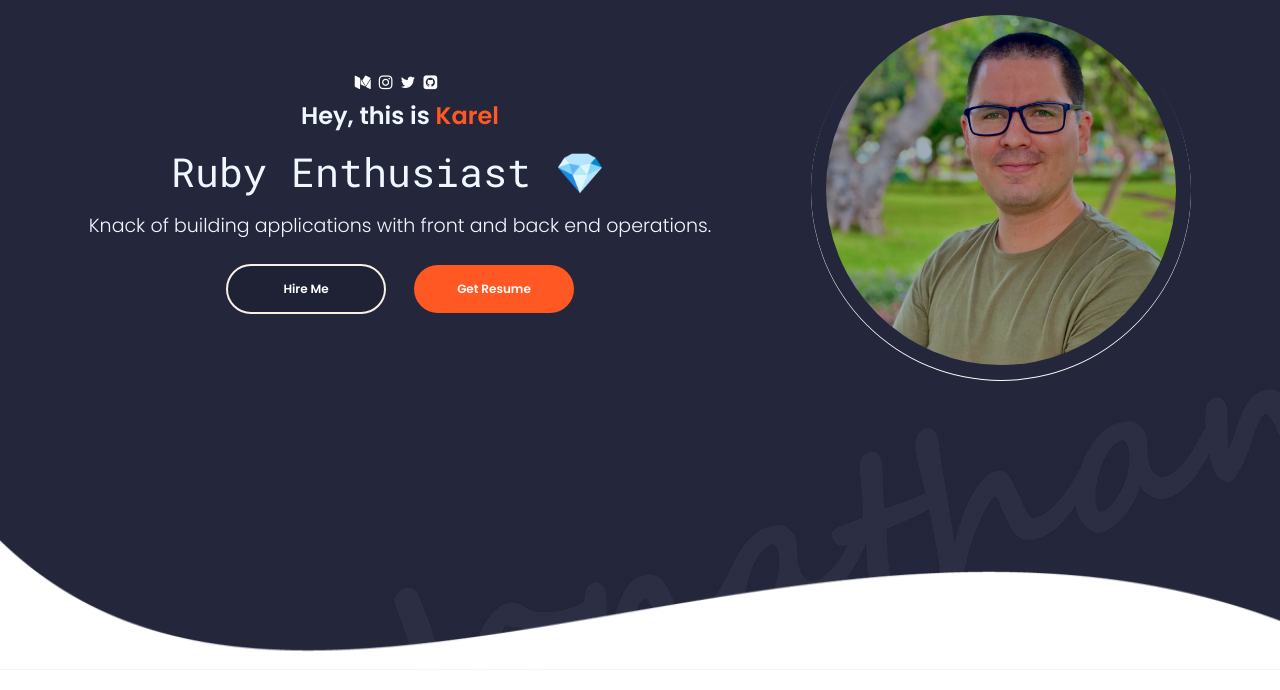
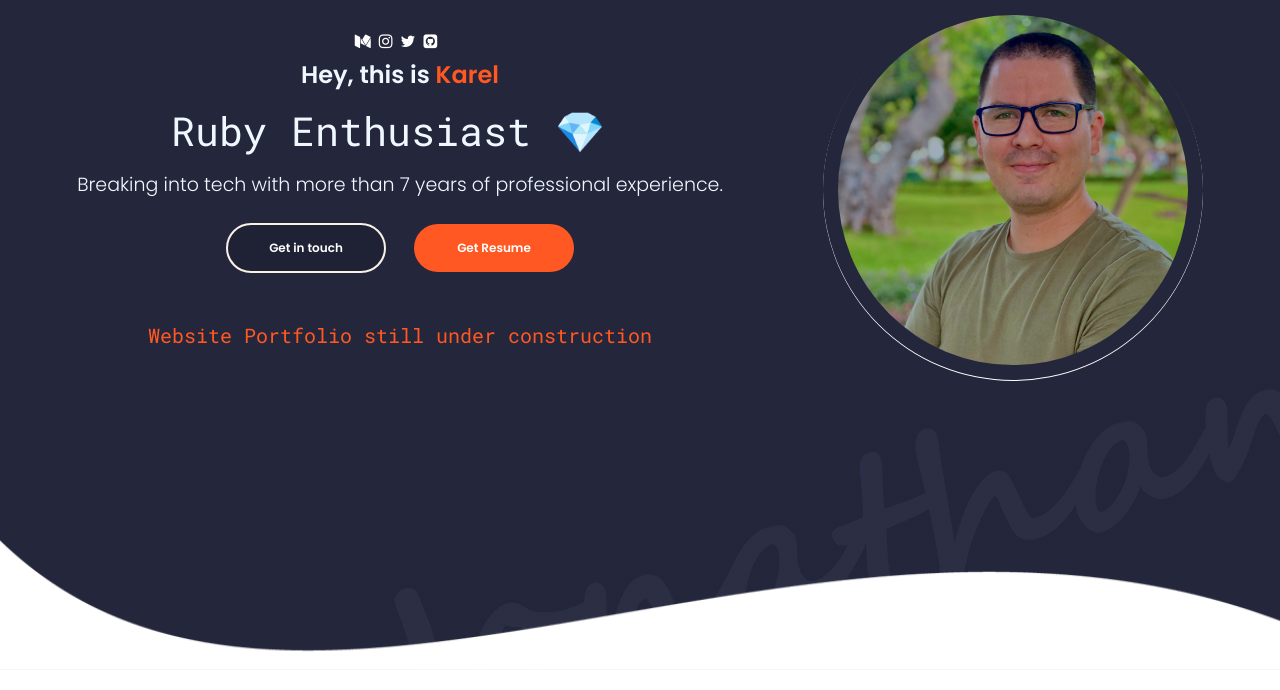
Before and after one commit to karelvanoordt/karelvanoordt-portfolio, a React (Create React App) app in the folder client/: page / in a window 1280 px wide. Shown: the top 690 px of the page. Built offline with nearby package versions, Linux system fonts and the light colour scheme; a web font is replaced by a local one.

Commit message:
Update links for temporary deploy

```diff
--- a/client/src/PortfolioContainer/Home/Profile/Profile.css
+++ b/client/src/PortfolioContainer/Home/Profile/Profile.css
@@ -149,3 +149,10 @@
         width: 90%;
     }
 }
+
+.under-construction {
+    padding-top: 50px;
+    font-size: 20px;
+    font-family: "Roboto Mono";
+    color: var(--dark-orange)
+}
--- a/client/src/PortfolioContainer/Home/Profile/Profile.js
+++ b/client/src/PortfolioContainer/Home/Profile/Profile.js
@@ -47,20 +47,25 @@ export default function Profile() {
                   />
                 </h1>
                 <span className='profile-role-tagline'>
-                  Knack of building applications with front and back end operations.
+                  Breaking into tech with more than 7 years of professional experience.
                 </span>
-              </span>
+               </span>
             </div>
 
             <div className='profile-options'>
-              <button className='btn primary-btn'>
-                {" "}
-                Hire Me {" "}
-              </button>
+              <a href='https://shorturl.at/dyC45' target='_blank' >
+                <button className='btn primary-btn'>
+                  {" "}
+                  Get in touch {" "}
+                </button>
+              </a>
               <a href="karelvanoordt_RESUME.pdf" download='karelvanoordt_RESUME.pdf' >
                 <button className='btn highlighted-btn'>Get Resume</button>
               </a>
             </div>
+            <h4 className='under-construction'>
+                  Website Portfolio still under construction
+            </h4>
           </div>
         </div>
         <div className='profile-picture'>
```
